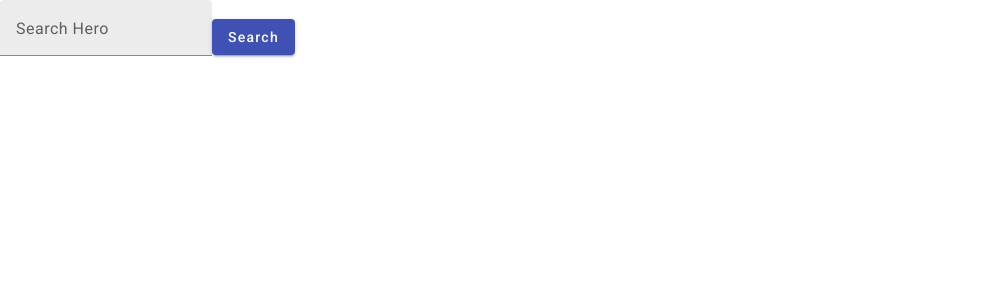
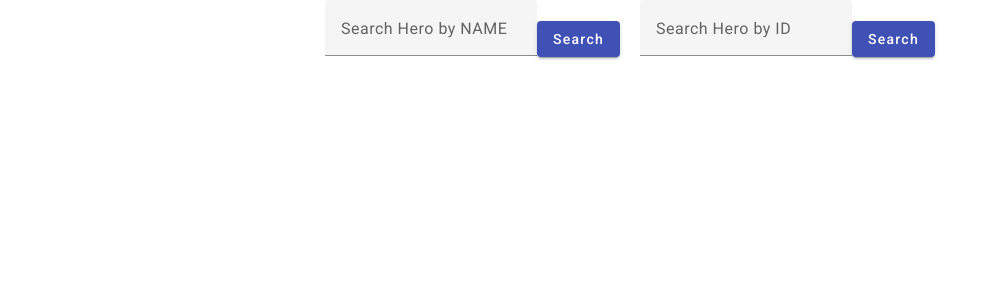
Before and after one commit to MuriloAEFV/Super-hero, an Angular app: page / in a window 1280 px wide. Shown: the top 300 px of the page, without its empty margins (0-999 px from the left). Built offline with nearby package versions, Linux system fonts and the light colour scheme.

Commit message:
feat: Get hero by id

```diff
--- a/src/app/app.component.css
+++ b/src/app/app.component.css
@@ -14,3 +14,15 @@
   height: 200px ;
   width: 150px;
 }
+
+.main-form {
+  display: flex;
+  justify-content: center;
+  align-items: center;
+  width: 80%;
+  margin: auto;
+}
+
+.btn-search {
+  margin-right: 20px;
+}
--- a/src/app/app.component.html
+++ b/src/app/app.component.html
@@ -1,13 +1,19 @@
-<form class="example-form">
-  <mat-form-field class="example-full-width">
-    <mat-label>Search Hero</mat-label>
-    <input matInput placeholder="Ex. Superman" [formControl]="searchInput">
+<form class="main-form">
+  <mat-form-field>
+    <mat-label>Search Hero by NAME</mat-label>
+    <input matInput placeholder="Ex. Superman" [formControl]="searchByName">
   </mat-form-field>
-  <button type="button" mat-raised-button color="primary" (click)="searchHero()">Search</button>
+  <button class="btn-search" type="button" mat-raised-button color="primary" (click)="searchHeroByName()">Search</button>
+  <mat-form-field>
+    <mat-label>Search Hero by ID</mat-label>
+    <input matInput placeholder="47" [formControl]="searchById">
+  </mat-form-field>
+  <button class="btn-search" type="button" mat-raised-button color="primary" (click)="searchHeroById()">Search</button>
+
 </form>
 
-<div class="container">
+<div class="container" *ngIf="heroes.length">
   <div *ngFor="let hero of heroes">
-    <hero-card *ngIf="heroes.length" [heroName]="hero.name" [heroImage]="hero.image.url"></hero-card>
+    <hero-card [heroName]="hero.name" [heroImage]="hero.image.url"></hero-card>
   </div>
 </div>
--- a/src/app/app.component.ts
+++ b/src/app/app.component.ts
@@ -9,20 +9,34 @@ import { HeroService } from './hero.service';
 })
 export class AppComponent {
   heroes: Array<any> = [];
-  searchInput = new FormControl('');
+  searchByName = new FormControl('');
+  searchById = new FormControl('');
 
   constructor(private heroService: HeroService) {}
 
-  searchHero(): void {
-    if (this.searchInput.value) {
-      const name = this.searchInput.value.replaceAll(' ', '').toLowerCase();
-      this.getHeroes(name);
+  searchHeroByName(): void {
+    if (this.searchByName.value) {
+      const name = this.searchByName.value.replaceAll(' ', '').toLowerCase();
+      this.getByName(name);
     }
   }
 
-  private getHeroes(name: string): void {
-    this.heroService.getHeroes(name).subscribe((response) => {
+  searchHeroById(): void {
+    if (this.searchById.value) {
+      const id = this.searchById.value;
+      this.getById(id);
+    }
+  }
+
+  private getByName(name: string): void {
+    this.heroService.getHeroesByName(name).subscribe((response) => {
       this.heroes = response.results;
     });
   }
+
+  private getById(id: string): void {
+    this.heroService.getHeroesById(id).subscribe((response) => {
+      this.heroes = [response];
+    });
+  }
 }
--- a/src/app/hero.service.ts
+++ b/src/app/hero.service.ts
@@ -8,7 +8,11 @@ import { Observable } from 'rxjs';
 export class HeroService {
   constructor(private http: HttpClient) {}
 
-  public getHeroes(name: string): Observable<any> {
+  public getHeroesByName(name: string): Observable<any> {
     return this.http.get(`https://www.superheroapi.com/api.php/3365683880413232/search/${name}`)
   }
+
+  public getHeroesById(id: string): Observable<any> {
+    return this.http.get(`https://www.superheroapi.com/api.php/3365683880413232/${id}`)
+  }
 }
```
